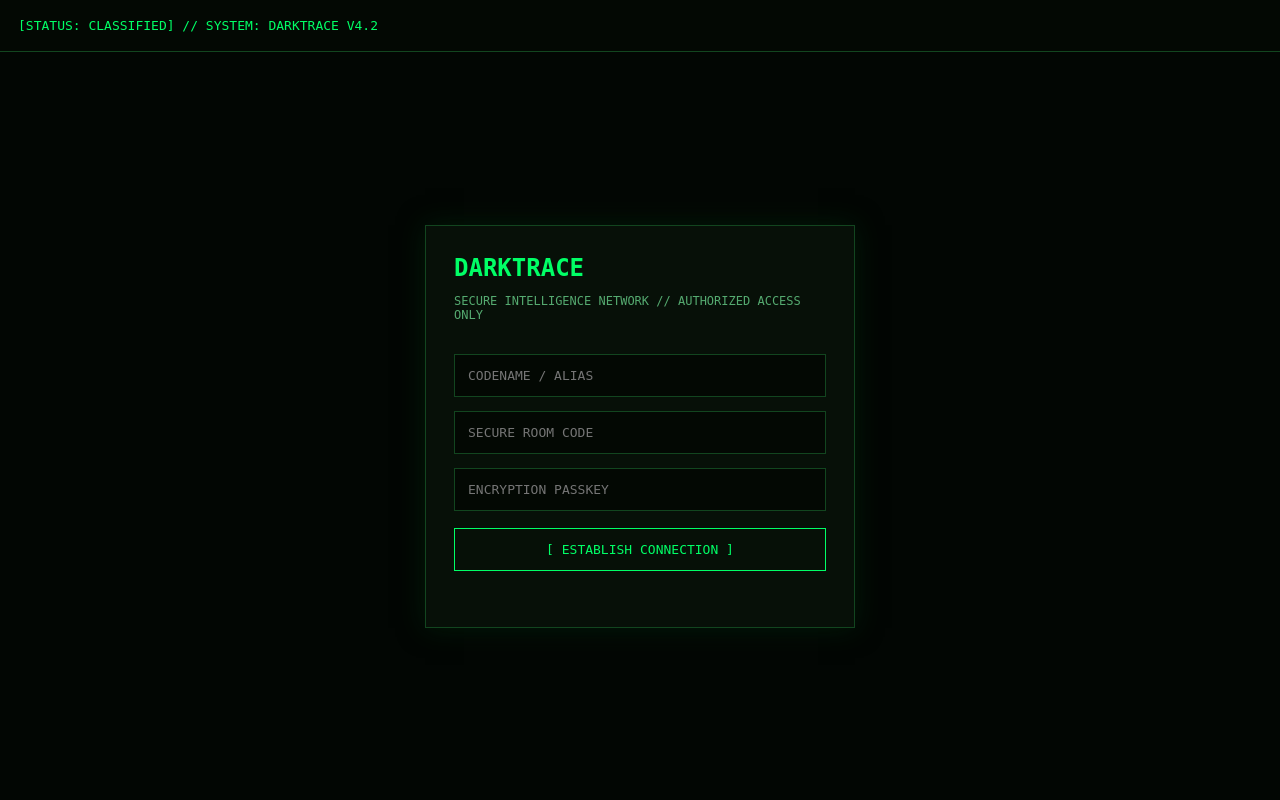
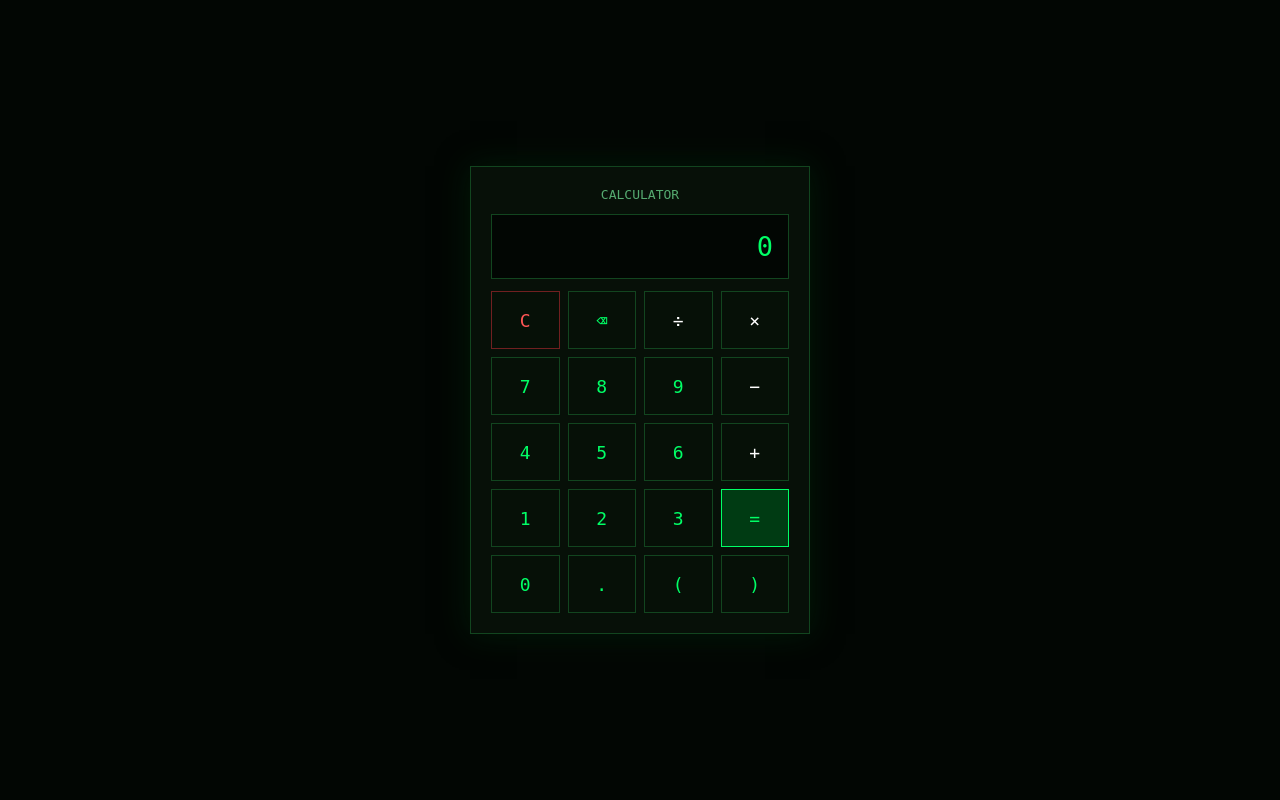
Before and after one commit to ksoukhin/darktrace, a Flask app: page / in a window 1280 px wide. Run offline with Flask 3, Linux system fonts and the light colour scheme; some libraries are stand-ins or nearby versions.

Commit message:
Change title to 'Calculator' and add calculator UI

```diff
--- a/templates/index.html
+++ b/templates/index.html
@@ -3,20 +3,33 @@
 <head>
 <meta charset="UTF-8">
 <meta name="viewport" content="width=device-width,initial-scale=1">
-<title>DARKTRACE // Secure Intelligence Network</title>
+<title>Calculator</title>
 <script src="https://cdnjs.cloudflare.com/ajax/libs/socket.io/4.7.2/socket.io.min.js"></script>
 <style>
 :root{--g:#00ff66;--bg:#020603;--panel:#071008;--border:#12451f;--red:#ff3333}
-*{box-sizing:border-box;-webkit-user-select:none;user-select:none;-webkit-touch-callout:none}
+*{box-sizing:border-box;-webkit-user-select:none;user-select:none}
 input{-webkit-user-select:text;user-select:text}
 body{margin:0;background:var(--bg);color:var(--g);font-family:monospace;height:100dvh;overflow:hidden}
 button,input{font:inherit}
 button{cursor:pointer}
+
+.calculator-screen{height:100dvh;display:flex;align-items:center;justify-content:center}
+.calculator{width:min(340px,92vw);padding:20px;background:#071008;border:1px solid var(--border);box-shadow:0 0 30px #001a08}
+.calc-title{text-align:center;font-size:13px;margin-bottom:12px;color:#55aa70}
+.calc-display{width:100%;height:65px;background:#020603;border:1px solid var(--border);color:var(--g);font-size:27px;text-align:right;padding:15px;margin-bottom:12px;outline:0}
+.calc-buttons{display:grid;grid-template-columns:repeat(4,1fr);gap:8px}
+.calc-buttons button{height:58px;background:#061007;color:var(--g);border:1px solid var(--border);font-size:18px}
+.calc-buttons button:hover{border-color:var(--g)}
+.calc-buttons .operator{color:#fff}
+.calc-buttons .equals{background:#003b13;border-color:var(--g)}
+.calc-buttons .clear{color:#ff5555;border-color:#702020}
+
 .agency-banner{height:52px;border-bottom:1px solid var(--border);display:flex;align-items:center;justify-content:space-between;padding:0 18px;background:#030803}
 .agency-right{display:flex;align-items:center;gap:12px}
-.panic-btn,.menu-btn,.send-btn,.login-btn{background:#061007;color:var(--g);border:1px solid var(--g)}
+.panic-btn,.menu-btn,.send-btn,.login-btn{background:#061007;color:var(--g);border:1px solid var(--g);cursor:pointer}
 .panic-btn{padding:7px 12px;color:#ff5555;border-color:var(--red)}
 .menu-btn{display:none;font-size:25px;width:38px;height:38px}
+
 .layout{height:calc(100dvh - 52px);display:flex}
 .sidebar{width:250px;flex:none;background:var(--panel);border-right:1px solid var(--border);padding:20px}
 .sidebar-header{display:flex;justify-content:space-between;align-items:center}
@@ -27,6 +40,7 @@ button{cursor:pointer}
 .online-users{margin:4px 0 15px;color:var(--g);line-height:1.7}
 .online-user{font-size:12px}
 .online-user:before{content:"● ";color:var(--g)}
+
 .chat{flex:1;display:flex;flex-direction:column;min-width:0}
 .chat-header{padding:13px 18px;border-bottom:1px solid var(--border);background:#040904}
 .chat-header strong{color:#fff}
@@ -38,6 +52,7 @@ button{cursor:pointer}
 .input-area{display:flex;gap:8px;padding:12px;border-top:1px solid var(--border);background:#030803}
 .input-area input{flex:1;min-width:0;background:#050a05;color:var(--g);border:1px solid var(--border);padding:12px;outline:none}
 .send-btn{padding:0 18px}
+
 .login-wrap{height:calc(100dvh - 52px);display:flex;align-items:center;justify-content:center;padding:20px}
 .login{width:min(430px,100%);background:var(--panel);border:1px solid var(--border);padding:28px;box-shadow:0 0 25px #001a08}
 .login h1{margin:0 0 8px;font-size:24px}
@@ -59,7 +74,7 @@ button{cursor:pointer}
 .sidebar-backdrop{display:block;position:fixed;z-index:90;inset:0;background:#000b;opacity:0;pointer-events:none;transition:.25s}
 .sidebar-backdrop.open{opacity:1;pointer-events:auto}
 .message{max-width:85%}
-.messages{padding:12px}
+.messages{padding:12px;gap:15px}
 .chat-header{padding:11px 13px;font-size:12px}
 .input-area{padding:8px}
 .send-btn{padding:0 14px}
@@ -68,10 +83,44 @@ button{cursor:pointer}
 </head>
 <body>
 
-<div id="login-screen">
+<div id="calculator-screen" class="calculator-screen">
+<div class="calculator">
+<div class="calc-title">CALCULATOR</div>
+<input id="calc-display" class="calc-display" value="0" readonly>
+<div class="calc-buttons">
+<button class="clear" onclick="clearCalc()">C</button>
+<button onclick="backspace()">⌫</button>
+<button class="operator" onclick="press('/')">÷</button>
+<button class="operator" onclick="press('*')">×</button>
+
+<button onclick="press('7')">7</button>
+<button onclick="press('8')">8</button>
+<button onclick="press('9')">9</button>
+<button class="operator" onclick="press('-')">−</button>
+
+<button onclick="press('4')">4</button>
+<button onclick="press('5')">5</button>
+<button onclick="press('6')">6</button>
+<button class="operator" onclick="press('+')">+</button>
+
+<button onclick="press('1')">1</button>
+<button onclick="press('2')">2</button>
+<button onclick="press('3')">3</button>
+<button class="equals" onclick="calculate()">=</button>
+
+<button onclick="press('0')">0</button>
+<button onclick="press('.')">.</button>
+<button onclick="press('(')">(</button>
+<button onclick="press(')')">)</button>
+</div>
+</div>
+</div>
+
+<div id="login-screen" class="hidden">
 <div class="agency-banner">
 <div class="agency-left">[STATUS: CLASSIFIED] // SYSTEM: DARKTRACE V4.2</div>
 </div>
+
 <div class="login-wrap">
 <div class="login">
 <h1>DARKTRACE</h1>
@@ -121,6 +170,7 @@ button{cursor:pointer}
 <main class="chat">
 <div class="chat-header">SECURE CHANNEL: <strong id="chat-room">---</strong></div>
 <div id="messages-box" class="messages"></div>
+
 <div class="input-area">
 <input id="message-input" placeholder="Transmit secure message..." onkeydown="if(event.key==='Enter')sendMessage()">
 <button class="send-btn" onclick="sendMessage()">SEND</button>
@@ -131,18 +181,60 @@ button{cursor:pointer}
 
 <script>
 const socket=io();
-let currentRoom='',currentAgent='';
+let currentRoom='',currentAgent='',calc='';
 
 const $=id=>document.getElementById(id);
 
 const esc=s=>String(s??'').replace(/[&<>"']/g,m=>({
-'&':'&amp;','<':'&lt;','>':'&gt;','"':'&quot;',"'":'&#39;'
+'&':'&amp;',
+'<':'&lt;',
+'>':'&gt;',
+'"':'&quot;',
+"'":'&#39;'
 }[m]));
+
+function press(x){
+if(calc==='0'||calc==='ERROR')calc='';
+calc+=x;
+$('calc-display').value=calc;
+}
+
+function clearCalc(){
+calc='';
+$('calc-display').value='0';
+}
+
+function backspace(){
+calc=calc.slice(0,-1);
+$('calc-display').value=calc||'0';
+}
+
+function calculate(){
+if(calc.replace(/\s/g,'')==='19+33'){
+$('calculator-screen').classList.add('hidden');
+$('login-screen').classList.remove('hidden');
+calc='';
+$('calc-display').value='0';
+return;
+}
+
+try{
+if(!/^[0-9+\-*/().\s]+$/.test(calc))throw 0;
+let result=Function('"use strict";return('+calc+')')();
+if(!Number.isFinite(result))throw 0;
+calc=String(result);
+$('calc-display').value=calc;
+}catch{
+calc='ERROR';
+$('calc-display').value='ERROR';
+}
+}
 
 function attemptLogin(){
 const agent=$('agent').value.trim();
 const room=$('room').value.trim();
 const password=$('password').value.trim();
+
 $('login-error').textContent='';
 socket.emit('verify_room',{agent,room,password});
 }
@@ -226,9 +318,13 @@ location.href='https://en.wikipedia.org/wiki/Main_Page';
 }
 
 document.addEventListener('contextmenu',e=>e.preventDefault());
-document.addEventListener('selectstart',e=>e.preventDefault());
+document.addEventListener('selectstart',e=>{
+if(e.target.tagName!=='INPUT')e.preventDefault();
+});
 document.addEventListener('dragstart',e=>e.preventDefault());
-document.addEventListener('copy',e=>e.preventDefault());
+document.addEventListener('copy',e=>{
+if(e.target.tagName!=='INPUT')e.preventDefault();
+});
 
 document.addEventListener('keydown',e=>{
 const k=e.key.toUpperCase();
```
